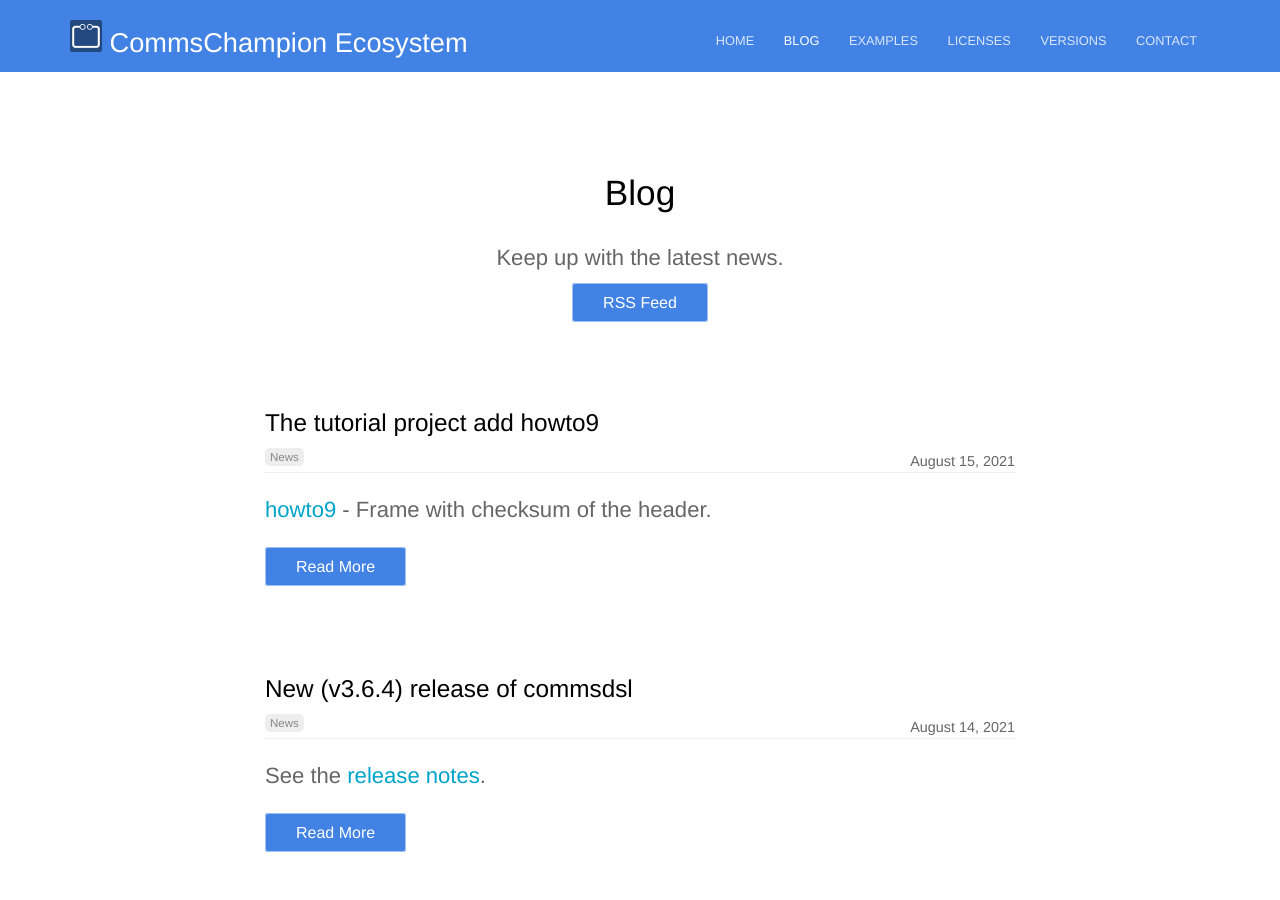
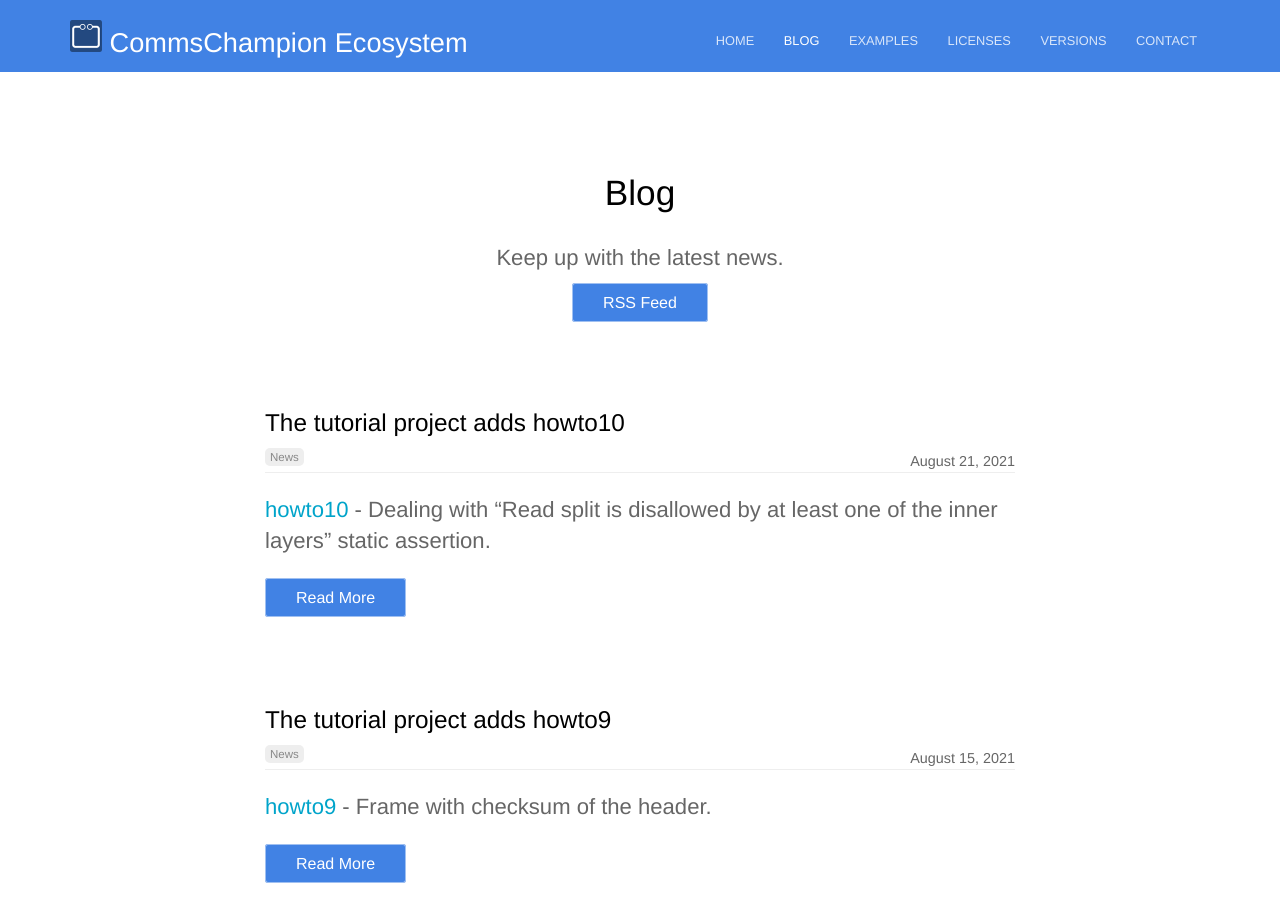
Before and after one commit to commschamp/commschamp.github.io, a Jekyll site: the page built from blog/index.html, in a window 1280 px wide and 900 px high. Built offline with Jekyll 4.4.1, drawn with Linux system fonts in a browser that asks for light colours; the list of posts is cut into pages by our own code; some of the changed text lies outside the part shown.

Commit message:
Announced howto10.

```diff
--- a/_posts/2021-08-15-tutorial-howto9.md
+++ b/_posts/2021-08-15-tutorial-howto9.md
@@ -1,6 +1,6 @@
 ---
 date: 2021-08-15 00:00:01
-title: The tutorial project add howto9
+title: The tutorial project adds howto9
 categories:
   - news
 ---
--- /dev/null
+++ b/_posts/2021-08-21-tutorial-howto10.md
@@ -0,0 +1,9 @@
+---
+date: 2021-08-21 00:00:01
+title: The tutorial project adds howto10
+categories:
+  - news
+---
+
+[howto10](https://github.com/commschamp/cc_tutorial/tree/master/howtos/howto10) -
+Dealing with "Read split is disallowed by at least one of the inner layers" static assertion.
```
